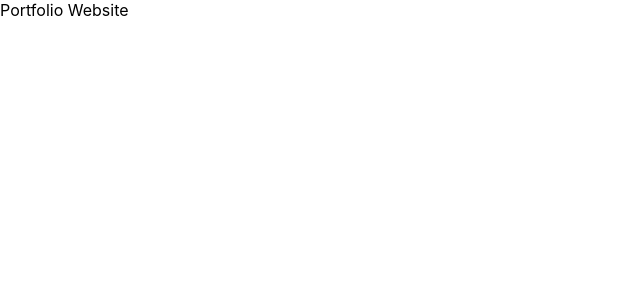
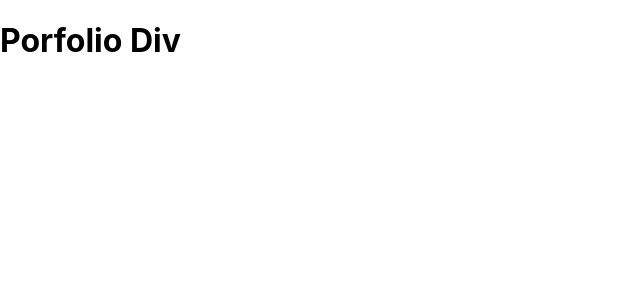
Before and after one commit to MTahir27/react-portfolio, a React (Create React App) app: page / in a window 1280 px wide. Shown: the top 300 px of the page, without its empty margins (0-640 px from the left). Built offline with nearby package versions, Linux system fonts and the light colour scheme.

Commit message:
Portfolio Page Created & Portfolio Section Created

```diff
--- a/src/App.js
+++ b/src/App.js
@@ -1,10 +1,11 @@
 import logo from './logo.svg';
 import './App.css';
+import PorfolioPage from './Pages/Portfolio';
 
 function App() {
   return (
     <div className="App">
-      Portfolio Website
+      <PorfolioPage />
     </div>
   );
 }
--- /dev/null
+++ b/src/Components/Portfolio/index.jsx
@@ -0,0 +1,8 @@
+const Portfolio = () =>{
+    return(
+        <h1>Porfolio Div</h1>
+    )
+}
+
+
+export default Portfolio;
--- /dev/null
+++ b/src/Pages/Portfolio/index.jsx
@@ -0,0 +1,13 @@
+// import React from 'react';
+
+import Portfolio from "../../Components/Portfolio"
+
+const PorfolioPage = () => {
+  return (
+    <>
+    <Portfolio />
+    </>
+  )
+}
+
+export default PorfolioPage;
```
